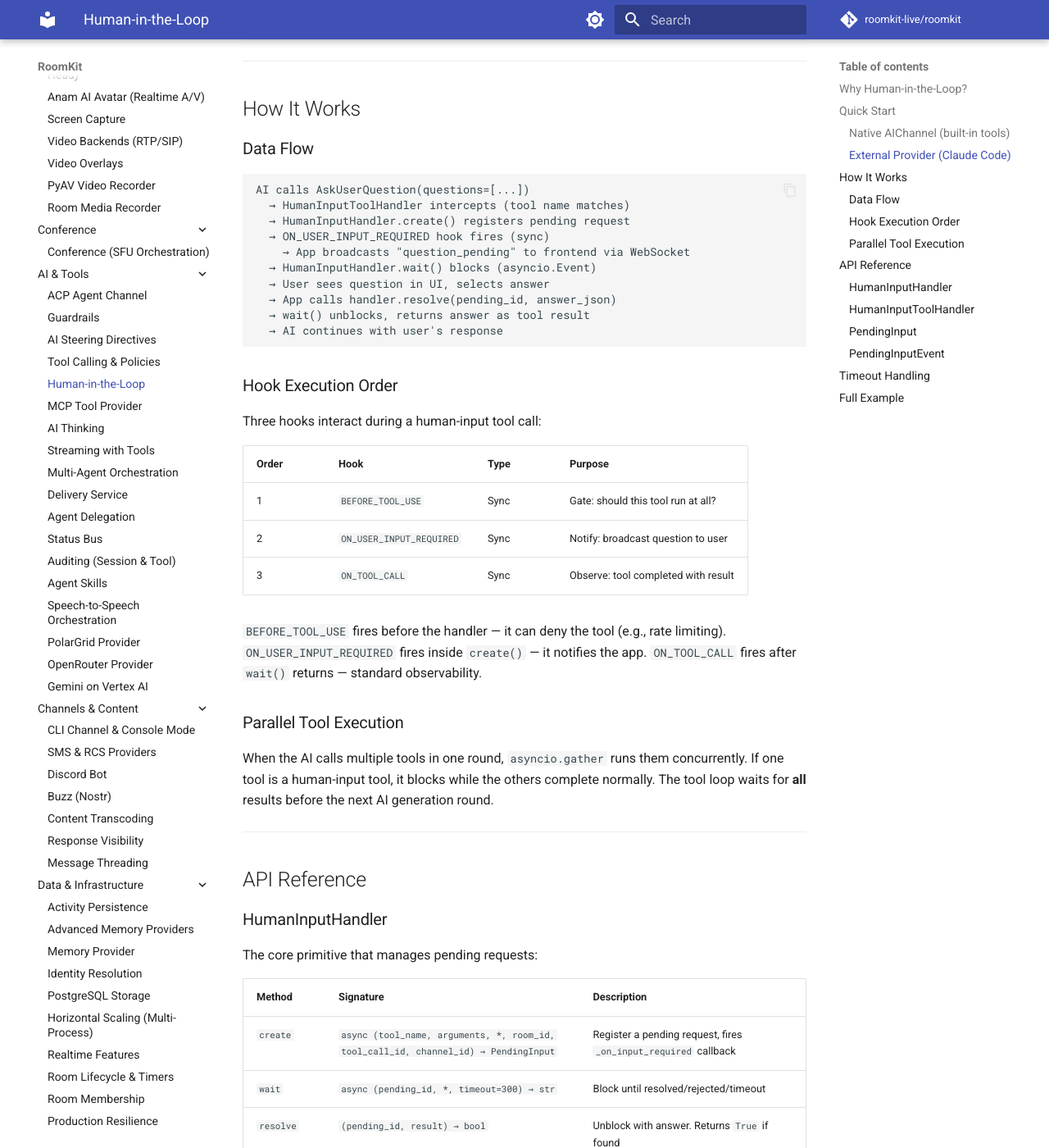
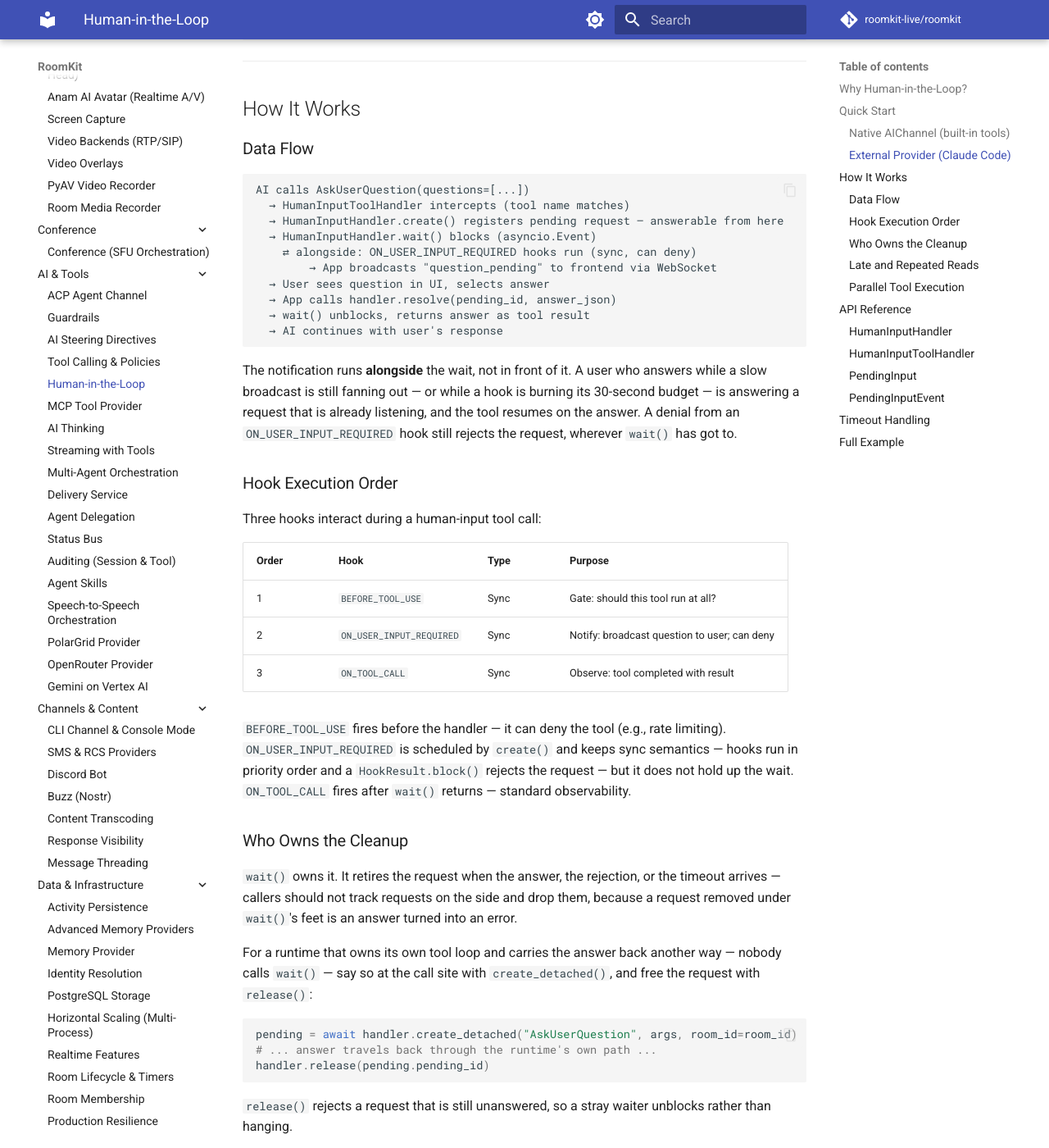
Before and after one commit to roomkit-live/roomkit-docs, an MkDocs documentation site: the page built from docs/guides/human-in-the-loop.md, in a window 1280 px wide and 1400 px high, scrolled down 2091 px. Shown: the whole window at 82% size. Built offline with MkDocs 1.6.1 and Material for MkDocs 9.7.7, drawn with Linux system fonts in a browser that asks for light colours; comment, search, counter and statistics services are not loaded; some of the changed text lies outside the part shown.

Commit message:
docs(tools): the notification runs alongside the wait, not in front of it (RMK-113)
The guide's data flow put the ON_USER_INPUT_REQUIRED hook between create() and
wait(), which is what the handler no longer does. It also left the cleanup
unaddressed, which is where the ownership went wrong: wait() owns it, and a
runtime that never calls wait() now says so with create_detached() and frees
the request with release(). Adds the retention wait() replays a consumed
outcome from, so a second read is not a failure.

````diff
--- a/docs/guides/human-in-the-loop.md
+++ b/docs/guides/human-in-the-loop.md
@@ -99,15 +99,17 @@ handler.resolve(pending_id, answer_json)
 ```
 AI calls AskUserQuestion(questions=[...])
   → HumanInputToolHandler intercepts (tool name matches)
-  → HumanInputHandler.create() registers pending request
-  → ON_USER_INPUT_REQUIRED hook fires (sync)
-    → App broadcasts "question_pending" to frontend via WebSocket
+  → HumanInputHandler.create() registers pending request — answerable from here
   → HumanInputHandler.wait() blocks (asyncio.Event)
+    ⇄ alongside: ON_USER_INPUT_REQUIRED hooks run (sync, can deny)
+        → App broadcasts "question_pending" to frontend via WebSocket
   → User sees question in UI, selects answer
   → App calls handler.resolve(pending_id, answer_json)
   → wait() unblocks, returns answer as tool result
   → AI continues with user's response
 ```
+
+The notification runs **alongside** the wait, not in front of it. A user who answers while a slow broadcast is still fanning out — or while a hook is burning its 30-second budget — is answering a request that is already listening, and the tool resumes on the answer. A denial from an `ON_USER_INPUT_REQUIRED` hook still rejects the request, wherever `wait()` has got to.
 
 ### Hook Execution Order
 
@@ -116,10 +118,28 @@ Three hooks interact during a human-input tool call:
 | Order | Hook | Type | Purpose |
 |-------|------|------|---------|
 | 1 | `BEFORE_TOOL_USE` | Sync | Gate: should this tool run at all? |
-| 2 | `ON_USER_INPUT_REQUIRED` | Sync | Notify: broadcast question to user |
+| 2 | `ON_USER_INPUT_REQUIRED` | Sync | Notify: broadcast question to user; can deny |
 | 3 | `ON_TOOL_CALL` | Sync | Observe: tool completed with result |
 
-`BEFORE_TOOL_USE` fires before the handler — it can deny the tool (e.g., rate limiting). `ON_USER_INPUT_REQUIRED` fires inside `create()` — it notifies the app. `ON_TOOL_CALL` fires after `wait()` returns — standard observability.
+`BEFORE_TOOL_USE` fires before the handler — it can deny the tool (e.g., rate limiting). `ON_USER_INPUT_REQUIRED` is scheduled by `create()` and keeps sync semantics — hooks run in priority order and a `HookResult.block()` rejects the request — but it does not hold up the wait. `ON_TOOL_CALL` fires after `wait()` returns — standard observability.
+
+### Who Owns the Cleanup
+
+`wait()` owns it. It retires the request when the answer, the rejection, or the timeout arrives — callers should not track requests on the side and drop them, because a request removed under `wait()`'s feet is an answer turned into an error.
+
+For a runtime that owns its own tool loop and carries the answer back another way — nobody calls `wait()` — say so at the call site with `create_detached()`, and free the request with `release()`:
+
+```python
+pending = await handler.create_detached("AskUserQuestion", args, room_id=room_id)
+# ... answer travels back through the runtime's own path ...
+handler.release(pending.pending_id)
+```
+
+`release()` rejects a request that is still unanswered, so a stray waiter unblocks rather than hanging.
+
+### Late and Repeated Reads
+
+An outcome that has been consumed stays readable. `wait()` retires the request into a bounded retention — the last 128 outcomes by default, `HumanInputHandler(retention=…)` — and replays it: a second `wait()` returns the same answer, re-raises the same rejection, or re-raises the timeout. Only a genuinely unknown id — never seen, or evicted from the retention — raises `ValueError`.
 
 ### Parallel Tool Execution
 
@@ -135,11 +155,15 @@ The core primitive that manages pending requests:
 
 | Method | Signature | Description |
 |--------|-----------|-------------|
-| `create` | `async (tool_name, arguments, *, room_id, tool_call_id, channel_id) → PendingInput` | Register a pending request, fires `_on_input_required` callback |
-| `wait` | `async (pending_id, *, timeout=300) → str` | Block until resolved/rejected/timeout |
+| `create` | `async (tool_name, arguments, *, room_id, tool_call_id, channel_id) → PendingInput` | Register a pending request and schedule the `_on_input_required` callback. `wait()` owns the cleanup |
+| `create_detached` | `async (…same…) → PendingInput` | Same, for a request no one will `wait()` on. The caller owns the cleanup and MUST `release()` it |
+| `wait` | `async (pending_id, *, timeout=300) → str` | Block until resolved/rejected/timeout; replays an outcome already consumed |
 | `resolve` | `(pending_id, result) → bool` | Unblock with answer. Returns `True` if found |
 | `reject` | `(pending_id, reason="") → bool` | Unblock with error. Returns `True` if found |
+| `release` | `(pending_id) → bool` | Drop a request the caller owns; rejects it if still unanswered. Returns `True` if one was dropped |
 | `pending` | `property → dict[str, PendingInput]` | Snapshot of active pending requests |
+
+`HumanInputHandler(retention=128)` sets how many consumed outcomes stay replayable; `retention=0` switches the retention off.
 
 ### HumanInputToolHandler
 
@@ -171,6 +195,7 @@ Mutable dataclass representing a pending request:
 | `channel_id` | `str` | Originating channel |
 | `status` | `PendingInputStatus` | `PENDING` / `RESOLVED` / `REJECTED` / `TIMED_OUT` |
 | `result` | `str \| None` | Answer (set on resolve) |
+| `detached` | `bool` | No one will `wait()` on it — its creator frees it with `release()` |
 | `created_at` | `datetime` | Timestamp |
 
 ### PendingInputEvent
````
